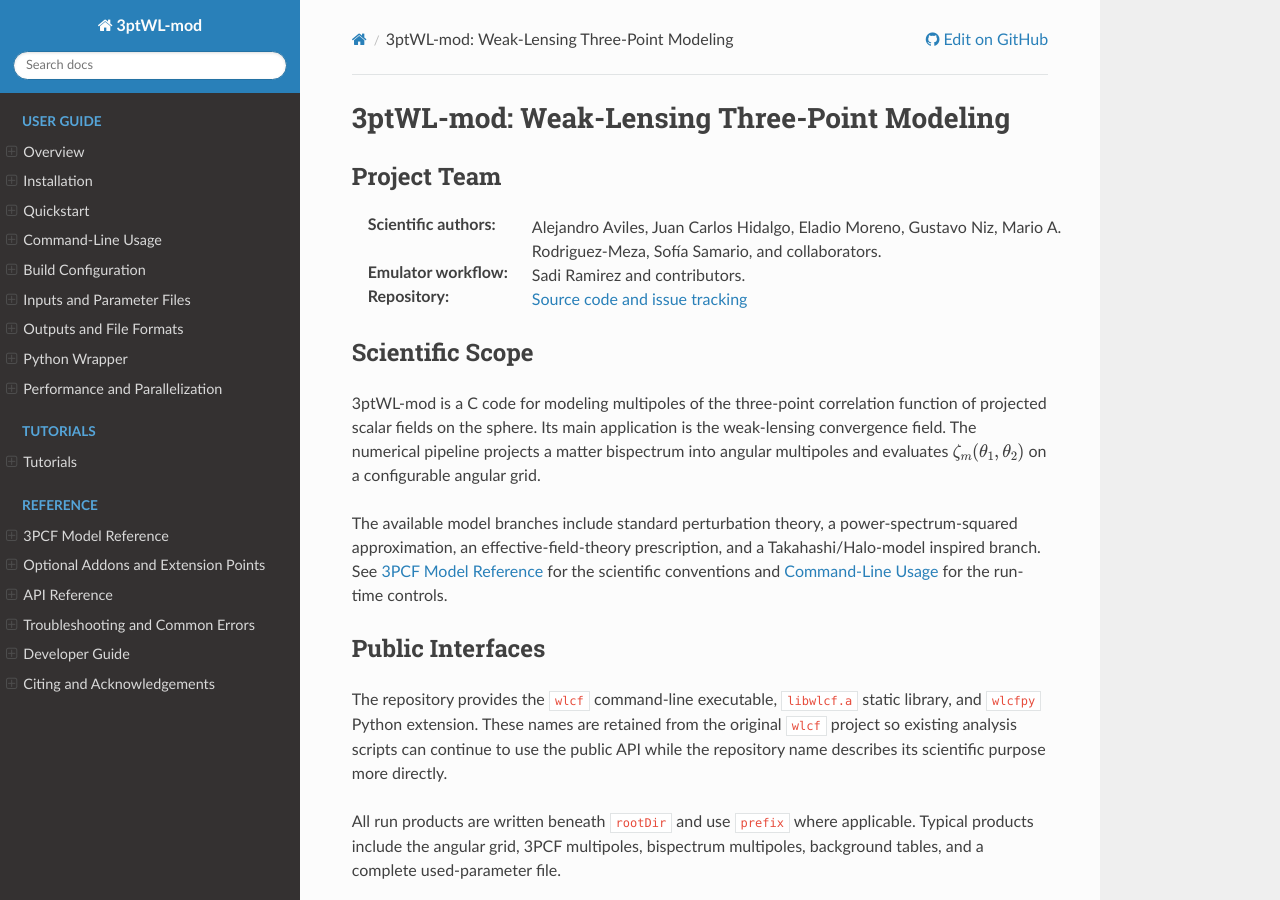
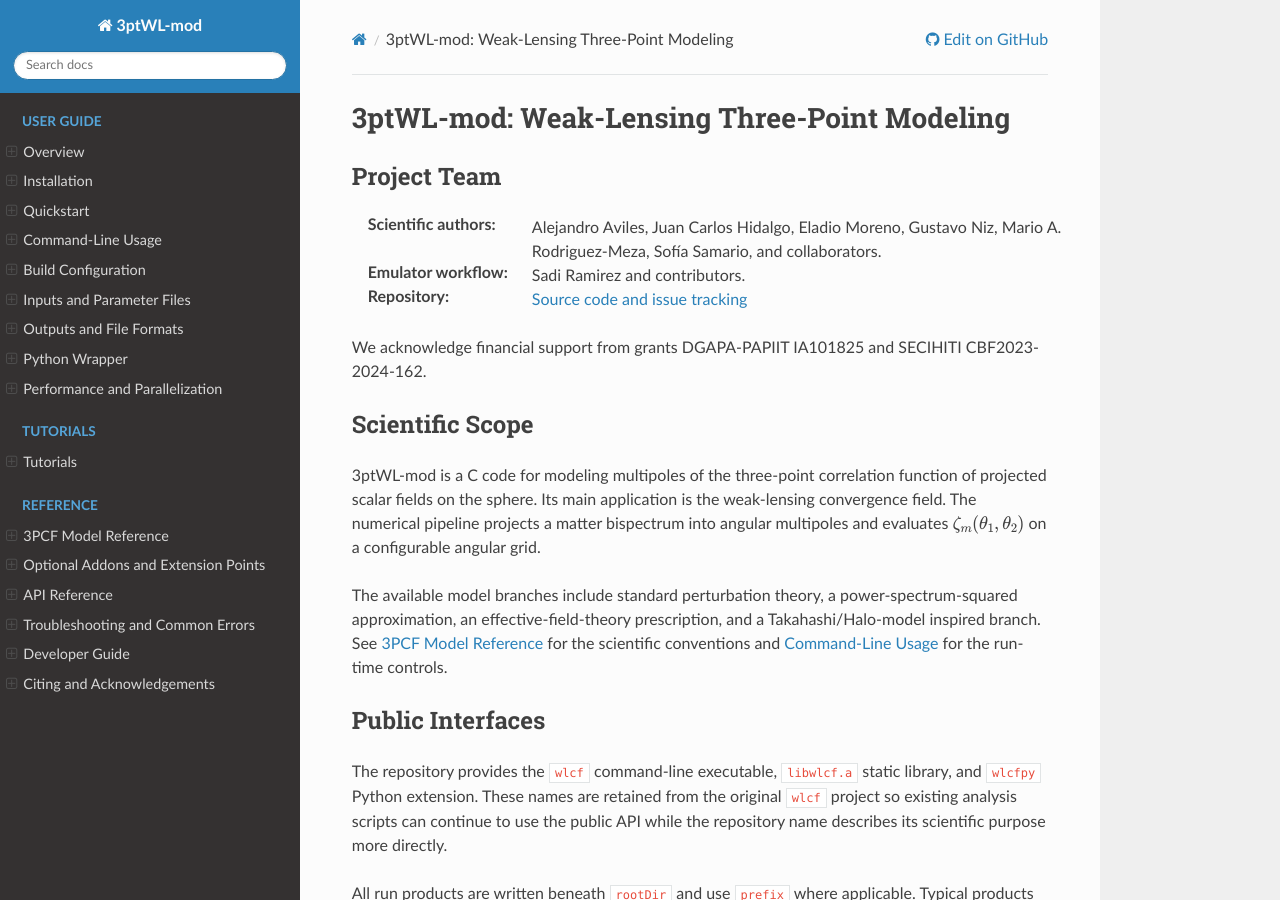
Before and after one commit to sadirs/3ptWL-mod, a Sphinx documentation site: the page built from docs/README.rst, in a window 1280 px wide and 900 px high. Built offline with Sphinx 7.4.7 and the Read the Docs theme 3.1.0, drawn with Linux system fonts in a browser that asks for light colours.

Commit message:
Add funding acknowledgement

```diff
--- a/docs/README.rst
+++ b/docs/README.rst
@@ -8,6 +8,9 @@ Project Team
    Gustavo Niz, Mario A. Rodriguez-Meza, Sofía Samario, and collaborators.
 :Emulator workflow: Sadi Ramirez and contributors.
 :Repository: `Source code and issue tracking`_
+
+We acknowledge financial support from grants DGAPA-PAPIIT IA101825 and
+SECIHITI CBF2023-2024-162.
 
 Scientific Scope
 ~~~~~~~~~~~~~~~~
```
